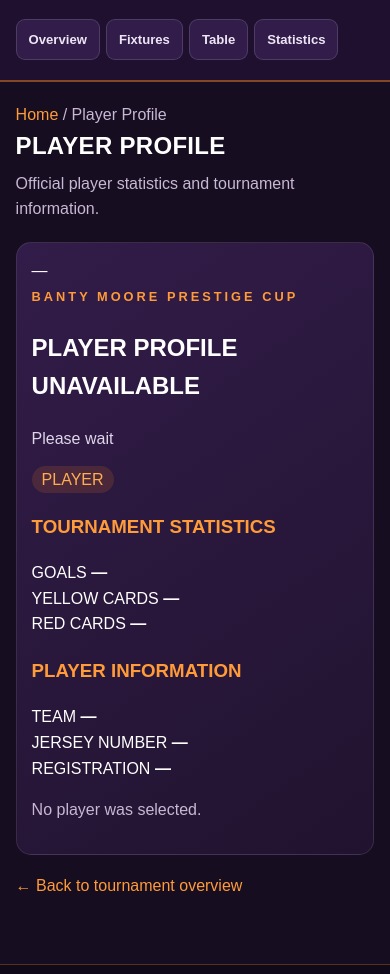
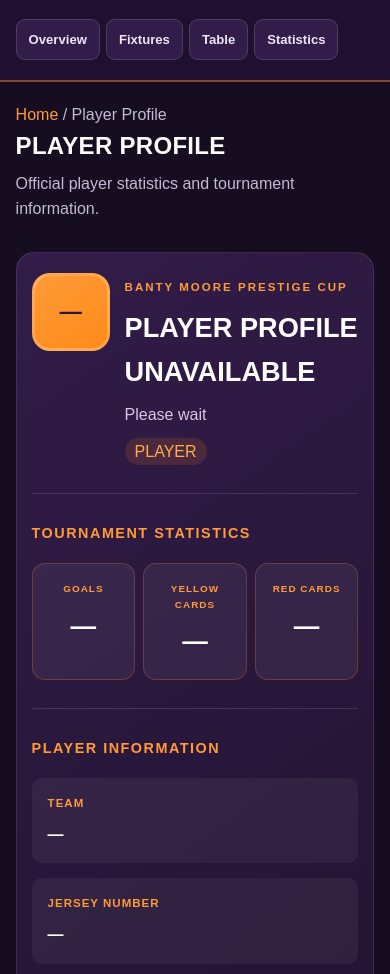
Before and after one commit to BantyMoorecup/bantymoorecup.github.io, a plain HTML site: page player.html in a window 390 px wide. Shown: the part 126-1100 px from the top of the page. Drawn offline with nearby package versions, Linux system fonts and the light colour scheme.

Commit message:
Update styles.css

```diff
--- a/styles.css
+++ b/styles.css
@@ -913,3 +913,218 @@ footer strong {
     font-size: 1.7rem;
   }
 }
+
+/* =================================
+   PLAYER PROFILE
+================================= */
+
+.player-profile-card {
+  max-width: 950px;
+  margin: 30px auto;
+  padding: 30px;
+  background: linear-gradient(145deg, #321c49, #28143f);
+  border: 1px solid rgba(255, 138, 25, .25);
+  border-radius: 18px;
+}
+
+.player-profile-header {
+  display: flex;
+  align-items: center;
+  gap: 25px;
+}
+
+.player-avatar {
+  width: 115px;
+  height: 115px;
+  flex-shrink: 0;
+  display: grid;
+  place-items: center;
+  border-radius: 18px;
+  background: linear-gradient(145deg, #ff9b38, #ff8a19);
+  color: #28143f;
+  font-size: 2rem;
+  font-weight: 900;
+  border: 3px solid rgba(255,255,255,.2);
+}
+
+.player-identity h1 {
+  color: #fff;
+  font-size: clamp(1.7rem, 4vw, 2.6rem);
+  margin: 8px 0;
+}
+
+.player-identity p {
+  color: #d8c9e4;
+  margin: 5px 0 12px;
+}
+
+.hero-label {
+  color: #ff9b38;
+  font-size: .72rem;
+  font-weight: 900;
+  letter-spacing: 2px;
+}
+
+.player-profile-divider {
+  height: 1px;
+  background: rgba(255,255,255,.12);
+  margin: 28px 0;
+}
+
+.player-profile-card h3 {
+  color: #ff9b38;
+  font-size: .9rem;
+  letter-spacing: 1.5px;
+  margin-bottom: 18px;
+}
+
+.player-stats-grid {
+  display: grid;
+  grid-template-columns: repeat(3, minmax(0, 1fr));
+  gap: 14px;
+}
+
+.player-stat {
+  padding: 22px 12px;
+  text-align: center;
+  background: rgba(255,255,255,.06);
+  border: 1px solid rgba(255,138,25,.25);
+  border-radius: 13px;
+}
+
+.player-stat span,
+.player-information span {
+  display: block;
+  color: #ff9b38;
+  font-size: .72rem;
+  font-weight: 900;
+  letter-spacing: 1px;
+  margin-bottom: 9px;
+}
+
+.player-stat strong {
+  color: #fff;
+  font-size: 2rem;
+}
+
+.player-information {
+  display: grid;
+  grid-template-columns: repeat(3, minmax(0, 1fr));
+  gap: 15px;
+}
+
+.player-information > div {
+  padding: 16px;
+  background: rgba(255,255,255,.05);
+  border-radius: 10px;
+}
+
+.player-information strong {
+  color: #fff;
+  overflow-wrap: anywhere;
+}
+
+.player-back-link {
+  text-align: center;
+  margin: 25px 0;
+}
+
+.player-back-link a,
+.player-profile-card a,
+.player-profile-link {
+  color: #ff9b38;
+  font-weight: 800;
+  text-decoration: none;
+}
+
+.player-profile-link:hover,
+.player-back-link a:hover {
+  text-decoration: underline;
+}
+
+@media (max-width: 600px) {
+  .player-profile-card {
+    padding: 20px 15px;
+  }
+
+  .player-profile-header {
+    align-items: flex-start;
+    gap: 15px;
+  }
+
+  .player-avatar {
+    width: 78px;
+    height: 78px;
+    font-size: 1.4rem;
+  }
+
+  .player-stats-grid {
+    gap: 8px;
+  }
+
+  .player-stat {
+    padding: 17px 5px;
+  }
+
+  .player-stat span {
+    font-size: .62rem;
+  }
+
+  .player-stat strong {
+    font-size: 1.6rem;
+  }
+
+  .player-information {
+    grid-template-columns: 1fr;
+  }
+}
+
+/* TEAM PROFILE LEAGUE STATISTICS */
+
+.team-stats {
+  display: grid;
+  grid-template-columns: repeat(4, minmax(0, 1fr));
+  gap: 14px;
+  margin-top: 18px;
+}
+
+.team-stat {
+  background: linear-gradient(145deg, #43205d, #28143f);
+  border: 1px solid rgba(255,138,25,.3);
+  border-radius: 13px;
+  padding: 20px 12px;
+  text-align: center;
+  min-width: 0;
+}
+
+.team-stat span {
+  display: block;
+  color: #ff9b38;
+  font-size: .75rem;
+  font-weight: 900;
+  letter-spacing: 1.5px;
+  margin-bottom: 8px;
+}
+
+.team-stat strong {
+  display: block;
+  color: #fff;
+  font-size: 2rem;
+  font-weight: 900;
+  line-height: 1.2;
+}
+
+@media (max-width: 600px) {
+  .team-stats {
+    grid-template-columns: repeat(2, minmax(0, 1fr));
+    gap: 10px;
+  }
+
+  .team-stat {
+    padding: 17px 10px;
+  }
+
+  .team-stat strong {
+    font-size: 1.7rem;
+  }
+}
```
